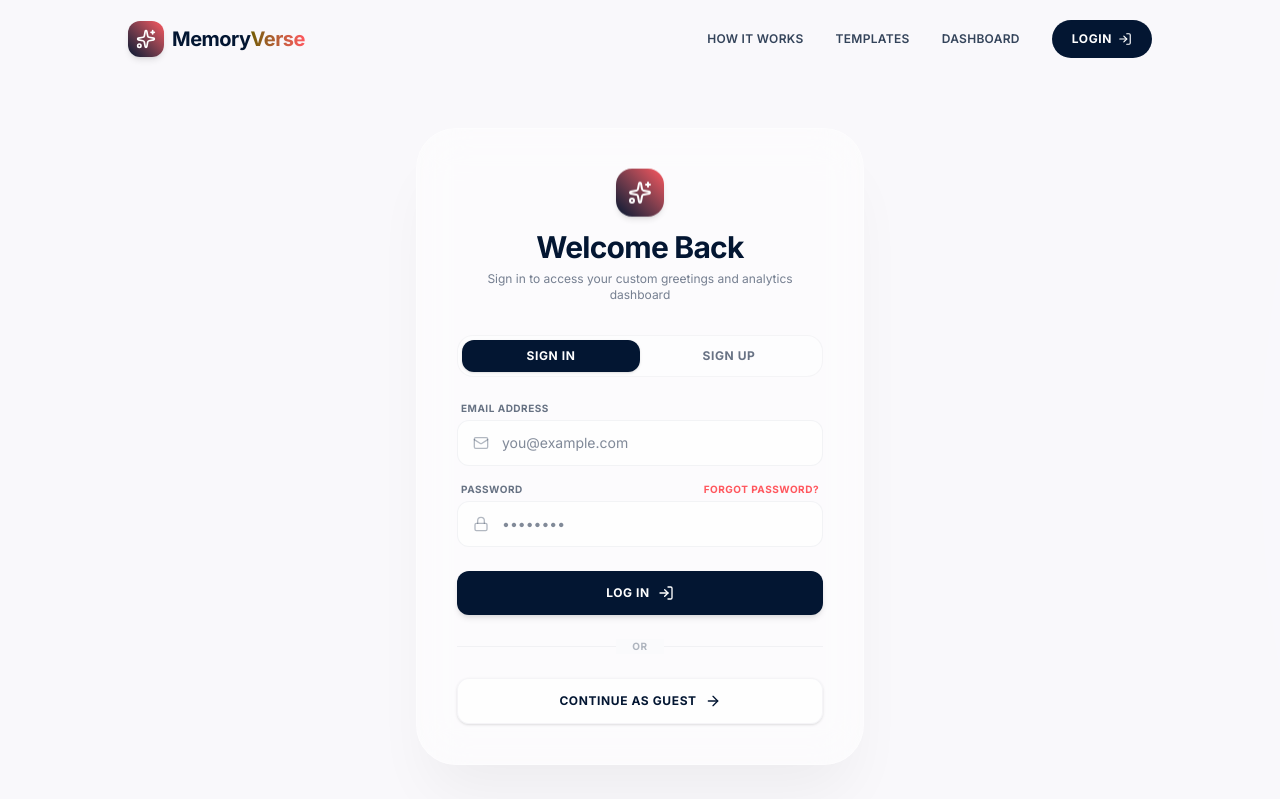
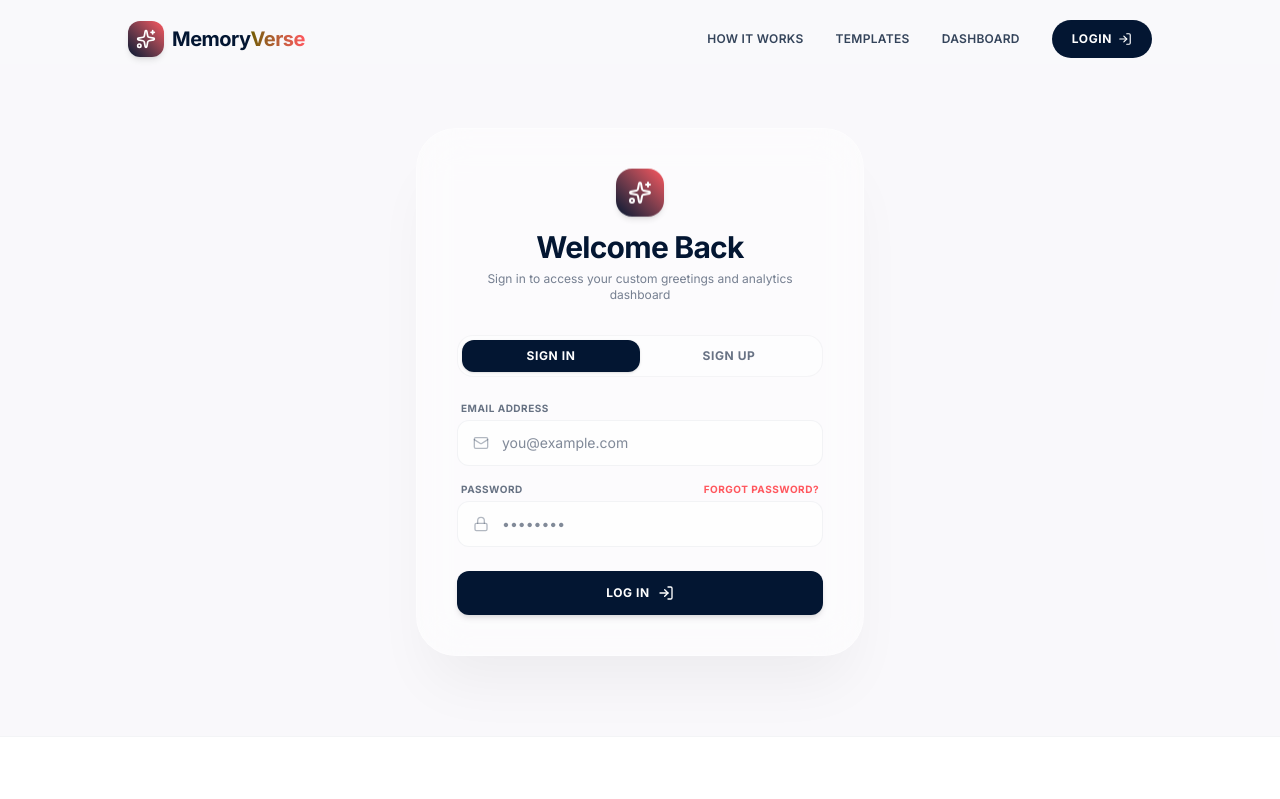
Before and after one commit to hemanthphani3-lang/greeting_website, a Next.js app: page /login in a window 1280 px wide. Shown: the top 799 px of the page. Built offline with nearby package versions, Linux system fonts and the light colour scheme; no server answers; a web font is replaced by a local one.

Commit message:
Remove Continue as Guest button and divider from login screen

```diff
--- a/src/app/login/page.tsx
+++ b/src/app/login/page.tsx
@@ -79,9 +79,6 @@ function LoginContent() {
     }
   };
 
-  const handleGuestLogin = () => {
-    router.push(redirectTo);
-  };
 
   return (
     <div className="w-full max-w-md">
@@ -259,23 +256,7 @@ function LoginContent() {
           </button>
         </form>
 
-        {/* Divider */}
-        <div className="relative my-6 flex items-center justify-center">
-          <div className="absolute inset-0 flex items-center">
-            <div className="w-full border-t border-gray-200/50"></div>
-          </div>
-          <span className="relative bg-[#fafafc] px-4 text-[10px] font-bold uppercase tracking-wider text-primary/30">
-            or
-          </span>
-        </div>
 
-        {/* Guest access */}
-        <button
-          onClick={handleGuestLogin}
-          className="w-full py-3.5 bg-white/60 hover:bg-white border border-gray-200/40 text-primary hover:border-gray-300 text-xs font-bold uppercase tracking-wider rounded-xl inline-flex items-center justify-center gap-2 transition-all shadow-sm hover:shadow active:scale-98 cursor-pointer"
-        >
-          Continue as Guest <ArrowRight className="w-4 h-4" />
-        </button>
       </motion.div>
     </div>
   );
```
